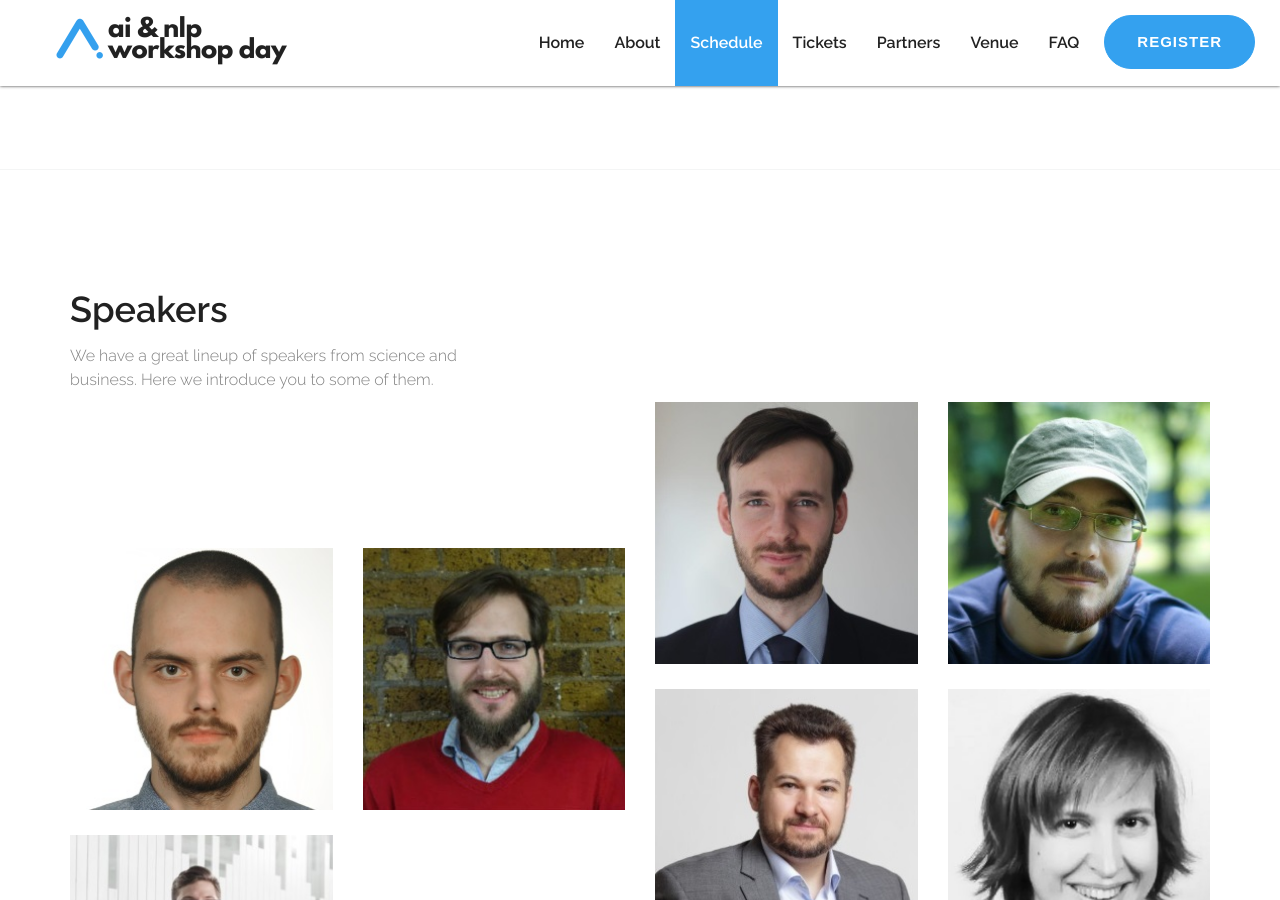
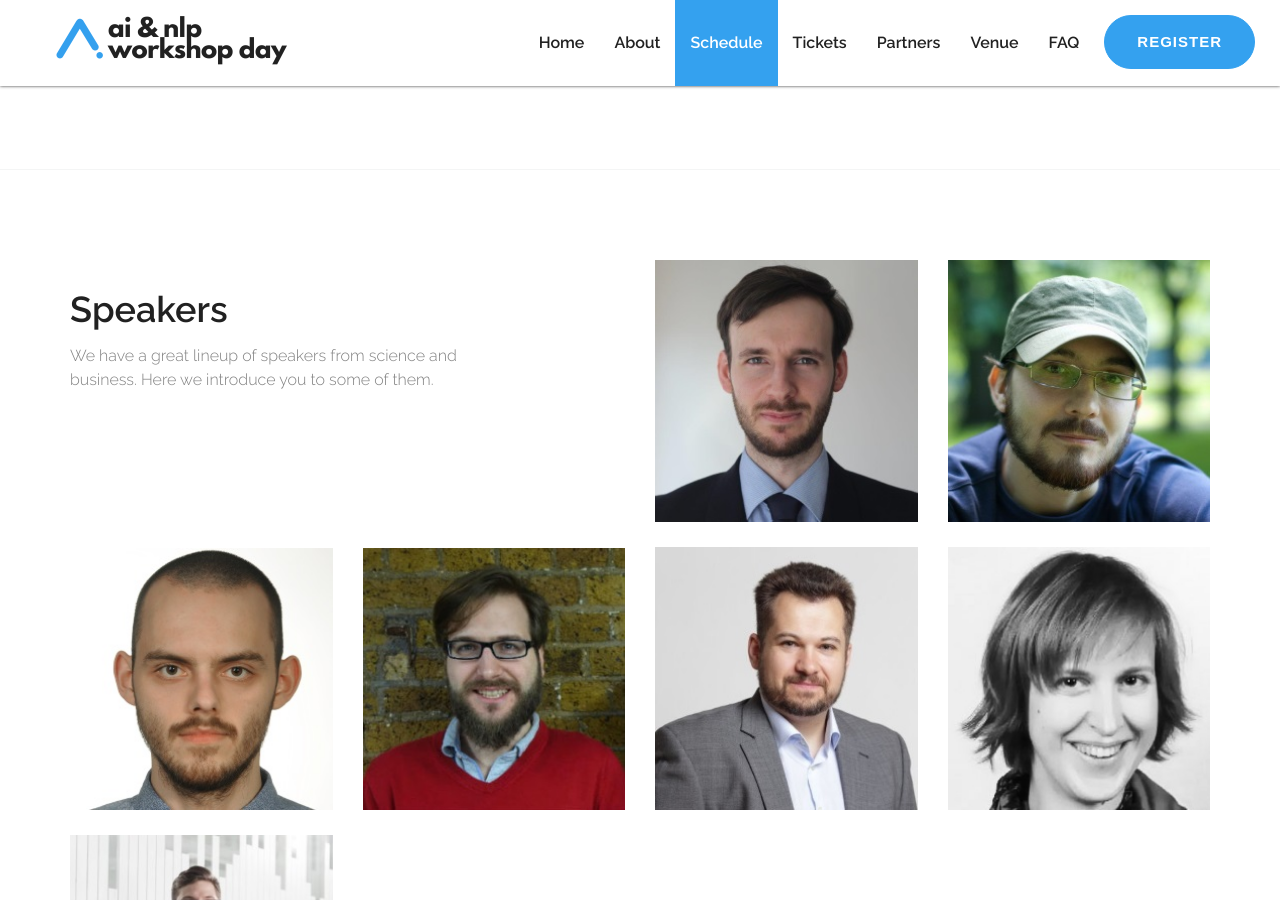
Before and after one commit to nlpday/nlpday-19, a Jekyll site: the page built from index.html, in a window 1280 px wide and 900 px high, scrolled down 2890 px. Built offline with Jekyll 4.4.1, drawn with Linux system fonts in a browser that asks for light colours; nearby versions of some CDN libraries; library files that are not in the unit come from our copies.

Commit message:
Update speakers.html

```diff
--- a/_includes/index/speakers.html
+++ b/_includes/index/speakers.html
@@ -68,7 +68,6 @@
         </div>
                 <div class="col-md-6">
                     <div class="col-md-12" style="
-    margin-top: 142px;
     padding-left: 0;
     padding-right:  0;
 ">
```
